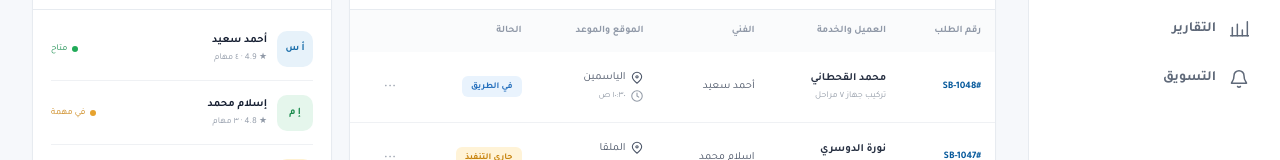
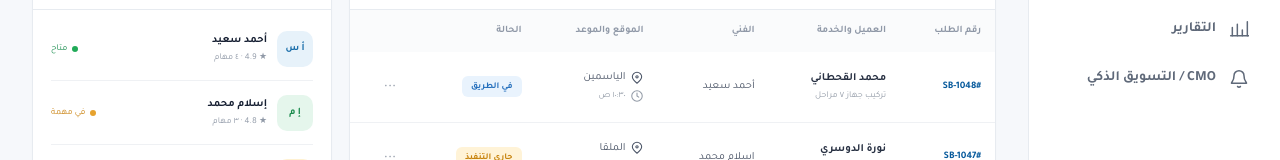
Before and after one commit to mdardash-star/sabeel-system, a Next.js app in the folder apps/admin/: page / in a window 1280 px wide. Shown: the part 458-618 px from the top of the page. Built offline with nearby package versions, Linux system fonts and the light colour scheme; sample sign-in values are in the browser's storage.

Commit message:
fix(admin): surface CMO directly in main navigation

```diff
--- a/apps/admin/app/page.tsx
+++ b/apps/admin/app/page.tsx
@@ -48,7 +48,7 @@ const navItems: Array<{ label: string; icon: IconName; active?: boolean; badge?:
   { label: "المالية", icon: "wallet" },
   { label: "المخزون", icon: "inventory" },
   { label: "التقارير", icon: "reports" },
-  { label: "التسويق", icon: "bell" },
+  { label: "CMO / التسويق الذكي", icon: "bell" },
 ];
 
 const stats = [
@@ -84,7 +84,7 @@ export default function Dashboard() {
         <nav className="nav" aria-label="التنقل الرئيسي">
           <p className="nav-label">القائمة الرئيسية</p>
           {navItems.map((item) => (
-            <a className={`nav-item${item.active ? " active" : ""}`} href={item.icon === "orders" ? "/jobs" : item.icon === "customers" ? "/customers" : item.icon === "tech" ? "/technicians" : item.icon === "calendar" ? "/maintenance" : item.icon === "wallet" ? "/finance" : item.icon === "inventory" ? "/inventory" : item.icon === "reports" ? "/reports" : item.label === "التسويق" ? "/marketing" : "#"} key={item.label}>
+            <a className={`nav-item${item.active ? " active" : ""}`} href={item.icon === "orders" ? "/jobs" : item.icon === "customers" ? "/customers" : item.icon === "tech" ? "/technicians" : item.icon === "calendar" ? "/maintenance" : item.icon === "wallet" ? "/finance" : item.icon === "inventory" ? "/inventory" : item.icon === "reports" ? "/reports" : item.icon === "bell" ? "/marketing/growth" : "#"} key={item.label}>
               <Icon name={item.icon} /><span>{item.label}</span>{item.badge && <b>{item.badge}</b>}
             </a>
           ))}
```
